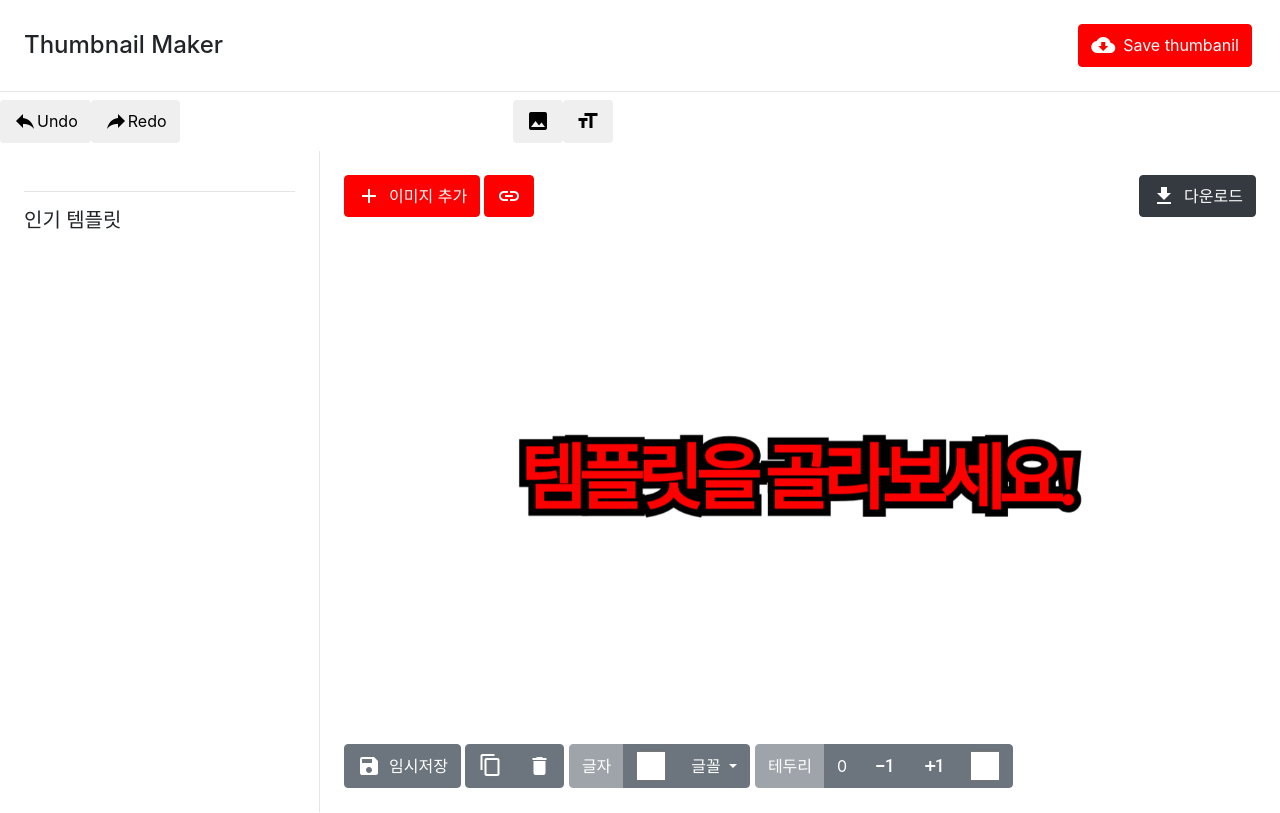
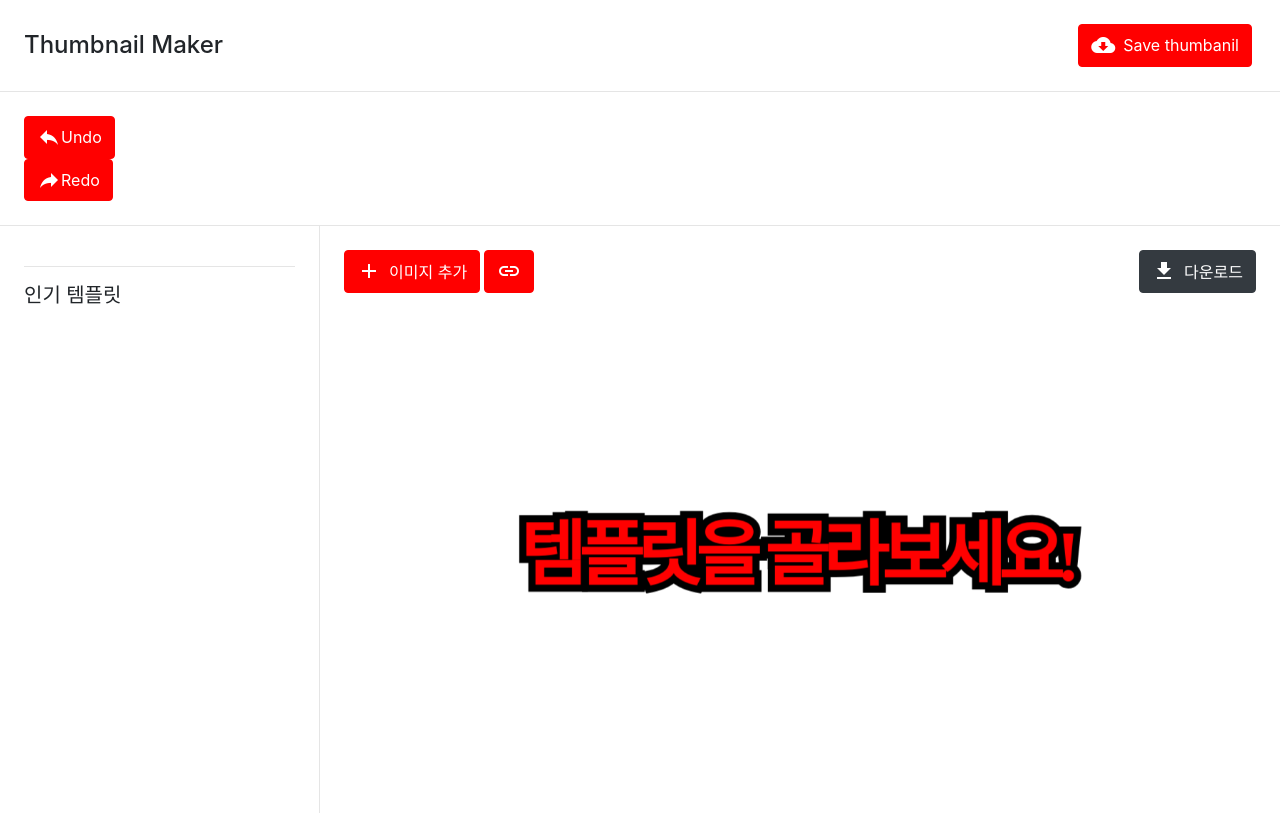
Before and after one commit to twins1040/ThumbnailCanvas, a Django app: page / in a window 1280 px wide. Shown: the top 813 px of the page. Run offline with Django 3.2, Linux system fonts and the light colour scheme; data that the repository does not hold is empty; parts of the project's set-up code (start-up, migrations or seed data) failed here and were passed over; some libraries are stand-ins or nearby versions; some web fonts are replaced.

Commit message:
Revert "align nav"
This reverts commit 8d3c9a31abc570f0cc0b808a2ccc995d9a990b17.

```diff
--- a/fabricCanvas/templates/fabricCanvas/index.html
+++ b/fabricCanvas/templates/fabricCanvas/index.html
@@ -58,27 +58,19 @@
 			</div>
 		</div>
 	</nav>
-	<div class="d-flex justify-content-between py-2">
-		<div class="d-flex flex-grow-1">
-			<button id="btn-undo" class="btn btn-icon">
+	<nav class="bd-navbar">
+		<div>
+			<button id="btn-undo" class="btn btn-primary btn-icon">
 				<i >reply</i>
 				<span>Undo</span>
 			</button>
-			<button id="btn-undo" class="btn btn-icon">
+			<button id="btn-undo" class="btn btn-primary btn-icon">
 				<i class="y-flip">reply</i>
 				<span>Redo</span>
 			</button>
 		</div>
-		<div class="d-flex flex-grow-1">
-			<button id="btn-undo" class="btn btn-icon">
-				<i class="y-flip">image</i>
-			</button>
-			<button id="btn-undo" class="btn btn-icon">
-				<i class="y-flip">text_fields</i>
-			</button>
-		</div>
-		<div class="d-flex flex-grow-1"></div>
-	</div>
+
+	</nav>
 
 	<div class="container-fluid">
 		<div class="row">
@@ -92,7 +84,7 @@
 						<i >add</i>
 						<span>이미지 추가</span>
 					</label>
-
+					<input type="file" id="imgLoader" class="hide-input"/>
 
 					<!-- capture image -->
 					<a class="mr-auto" rel="noopener noreferrer" href="http://www.youtubescreenshot.com/">
```
Also changed, not shown: 1 other file.
